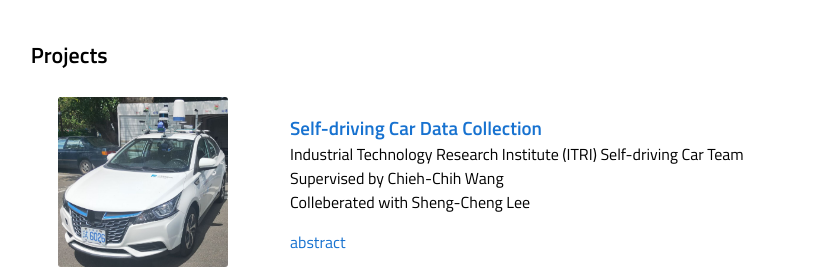
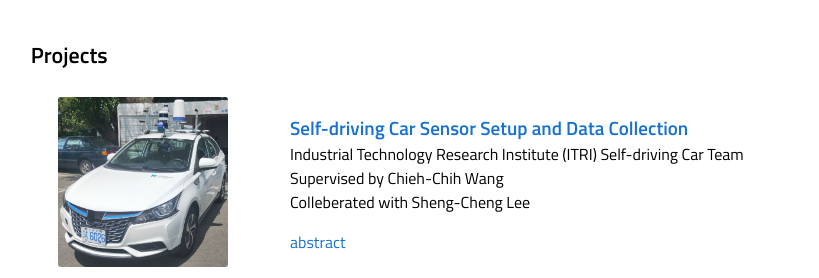
Before and after one commit to kungfrank/kungfrank.github.io, a plain HTML site: page index.html in a window 1280 px wide. Shown: the part 1743-2021 px from the top of the page, without its empty margins (229-1048 px from the left). Drawn offline with Linux system fonts and the light colour scheme.

Commit message:
12241434

```diff
--- a/index.html
+++ b/index.html
@@ -274,7 +274,7 @@
   </td>
   <td width="67%" valign="top">
     <p><a id="RADAR_SDC">
-    <heading> Self-driving Car Data Collection</heading></a><br>
+    <heading> Self-driving Car Sensor Setup and Data Collection</heading></a><br>
     Industrial Technology Research Institute (ITRI) Self-driving Car Team <br>
     Supervised by Chieh-Chih Wang </br>
     Colleberated with Sheng-Cheng Lee
```
